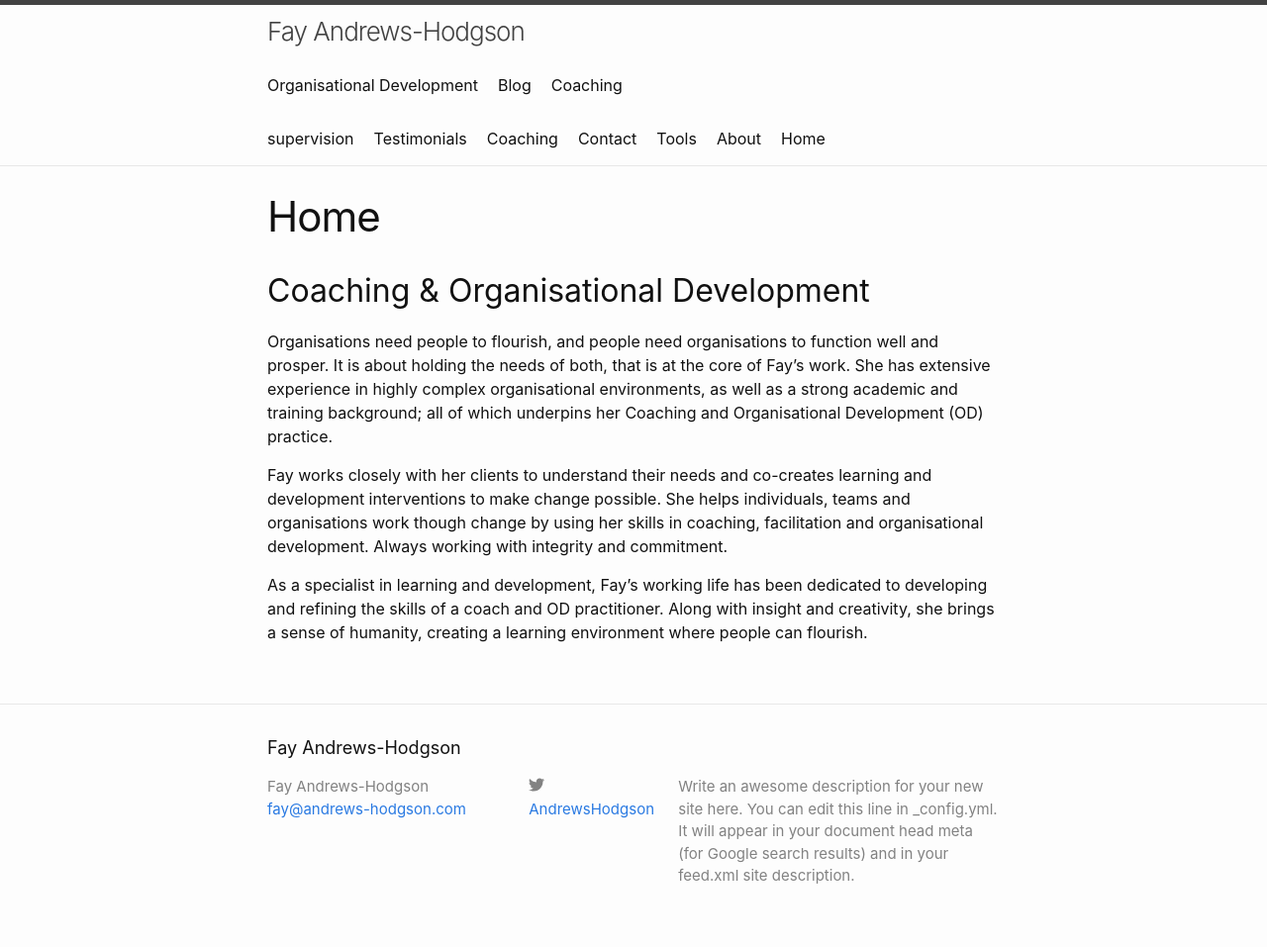
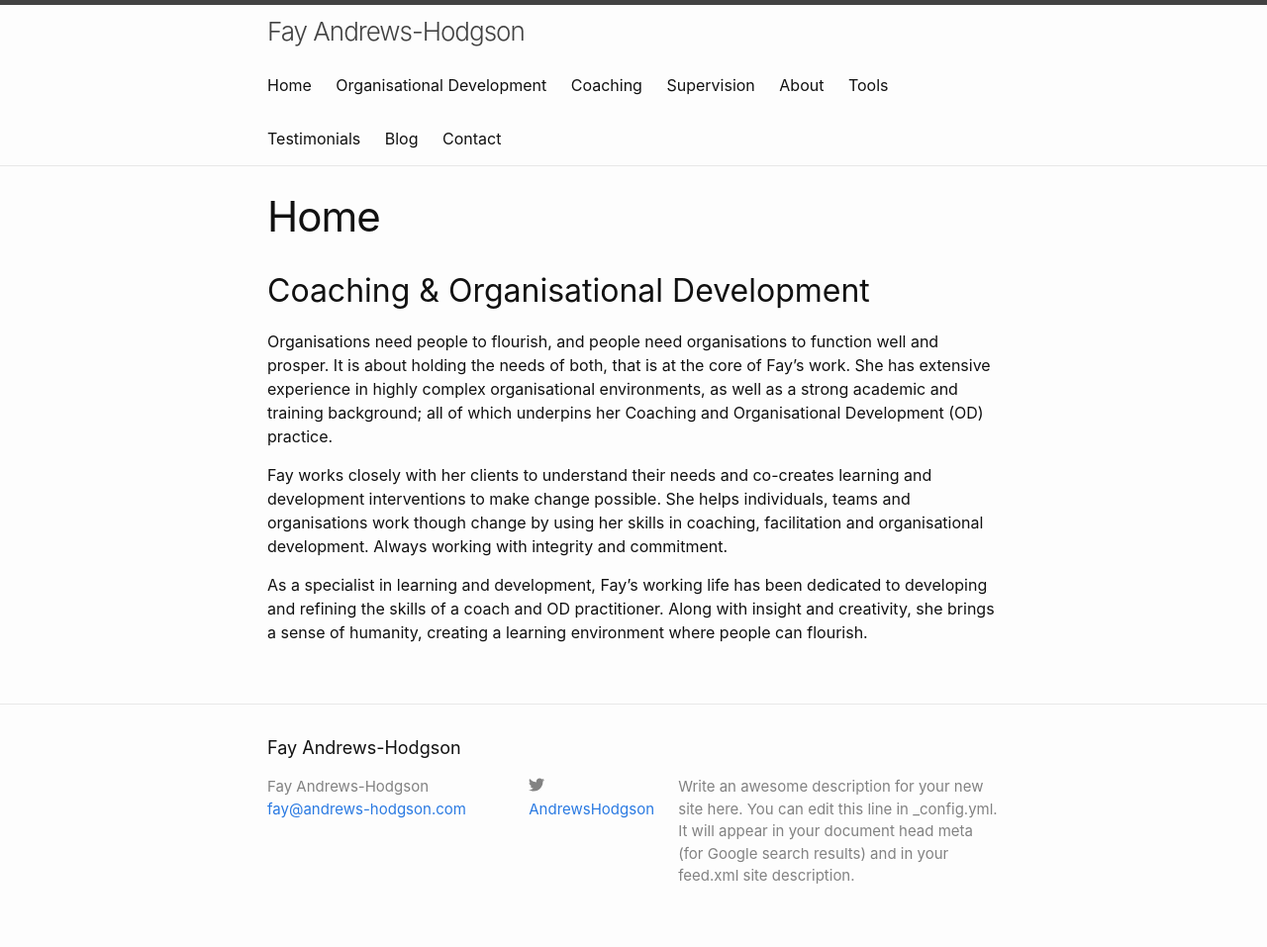
Before and after one commit to aldreth/andrews-hodgson.com, a Jekyll site: the page built from index.md, in a window 1280 px wide. Shown: the whole page at 99% size. Built offline with Jekyll 4.4.1, drawn with Linux system fonts in a browser that asks for light colours.

Commit message:
Update header.html

```diff
--- a/_includes/header.html
+++ b/_includes/header.html
@@ -17,12 +17,15 @@
         </label>
 
         <div class="trigger">
-          {%- for path in page_paths -%}
-            {%- assign my_page = site.pages | where: "path", path | first -%}
-            {%- if my_page.title -%}
-            <a class="page-link" href="{{ my_page.url | relative_url }}">{{ my_page.title | escape }}</a>
-            {%- endif -%}
-          {%- endfor -%}
+          <a class="page-link" href="/">Home</a>
+          <a class="page-link" href="/organisational-development/">Organisational Development</a>
+          <a class="page-link" href="/coaching/">Coaching</a>
+          <a class="page-link" href="/coaching-supervision/">Supervision</a>
+          <a class="page-link" href="/about/">About</a>
+          <a class="page-link" href="/tools/">Tools</a>
+          <a class="page-link" href="/testimonials/">Testimonials</a>
+          <a class="page-link" href="/blog/">Blog</a>
+          <a class="page-link" href="/contact/">Contact</a>
         </div>
       </nav>
     {%- endif -%}
```
